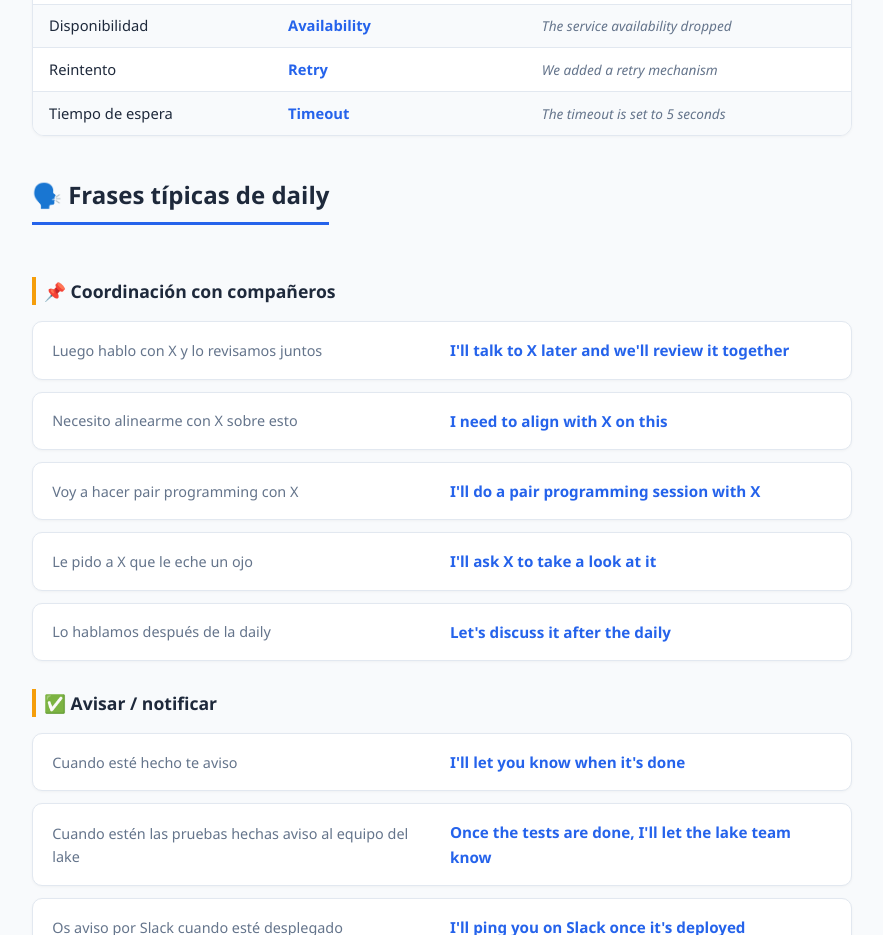
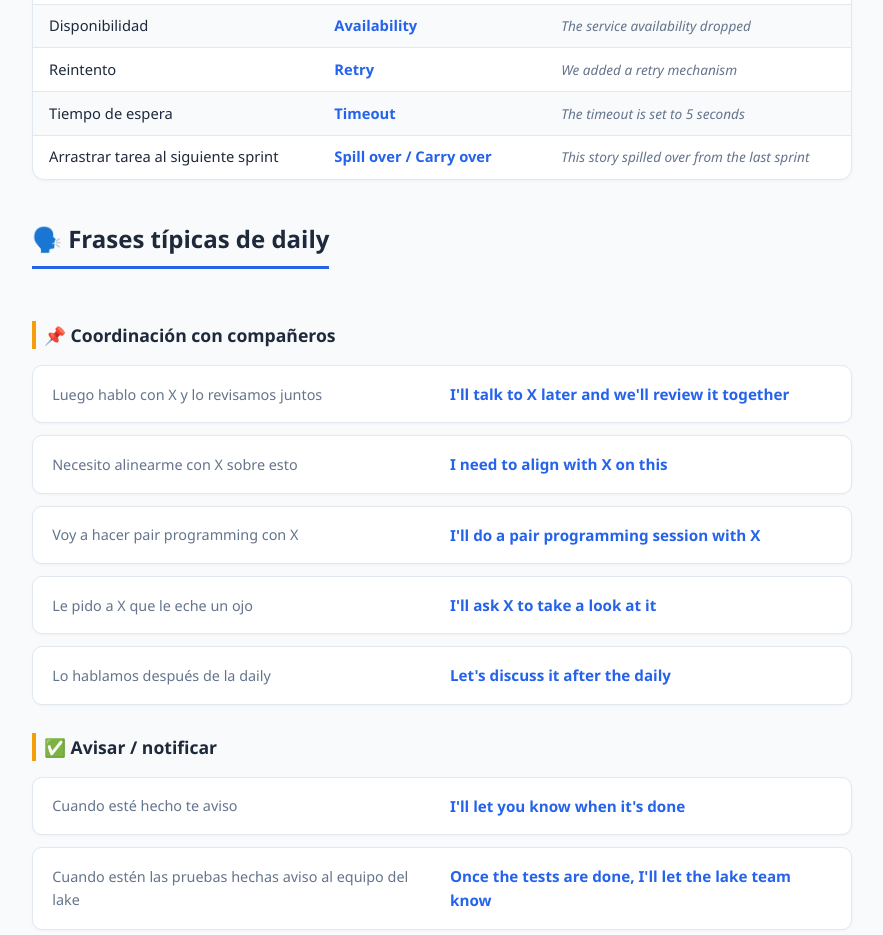
Before and after one commit to jpascu/english_teacher, a plain HTML site: page index.html in a window 1280 px wide. Shown: the part 9240-10175 px from the top of the page, without its empty margins (198-1081 px from the left). Drawn offline with Linux system fonts and the light colour scheme.

Commit message:
Add spill over / carry over to glossary

```diff
--- a/index.html
+++ b/index.html
@@ -708,6 +708,7 @@
         <tr><td>Disponibilidad</td><td>Availability</td><td>The service availability dropped</td></tr>
         <tr><td>Reintento</td><td>Retry</td><td>We added a retry mechanism</td></tr>
         <tr><td>Tiempo de espera</td><td>Timeout</td><td>The timeout is set to 5 seconds</td></tr>
+        <tr><td>Arrastrar tarea al siguiente sprint</td><td>Spill over / Carry over</td><td>This story spilled over from the last sprint</td></tr>
       </tbody>
     </table>
 
```
